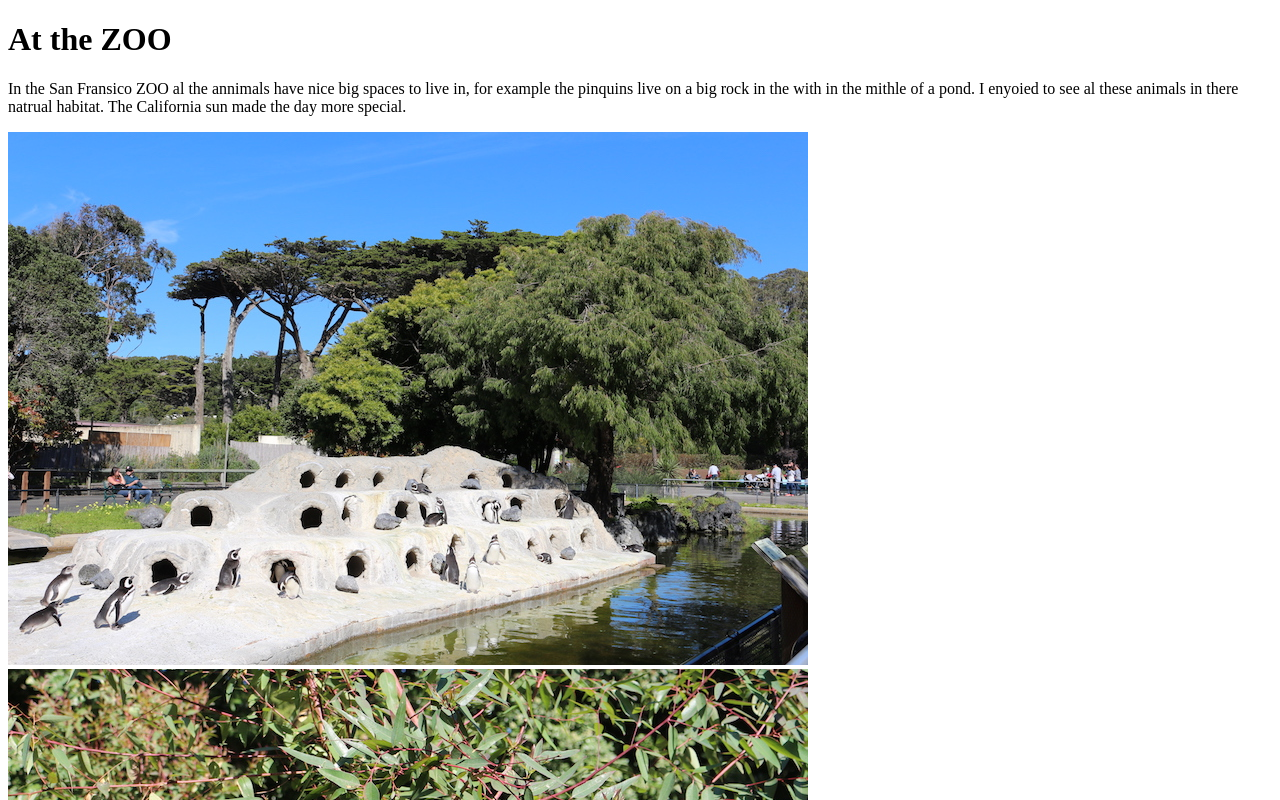
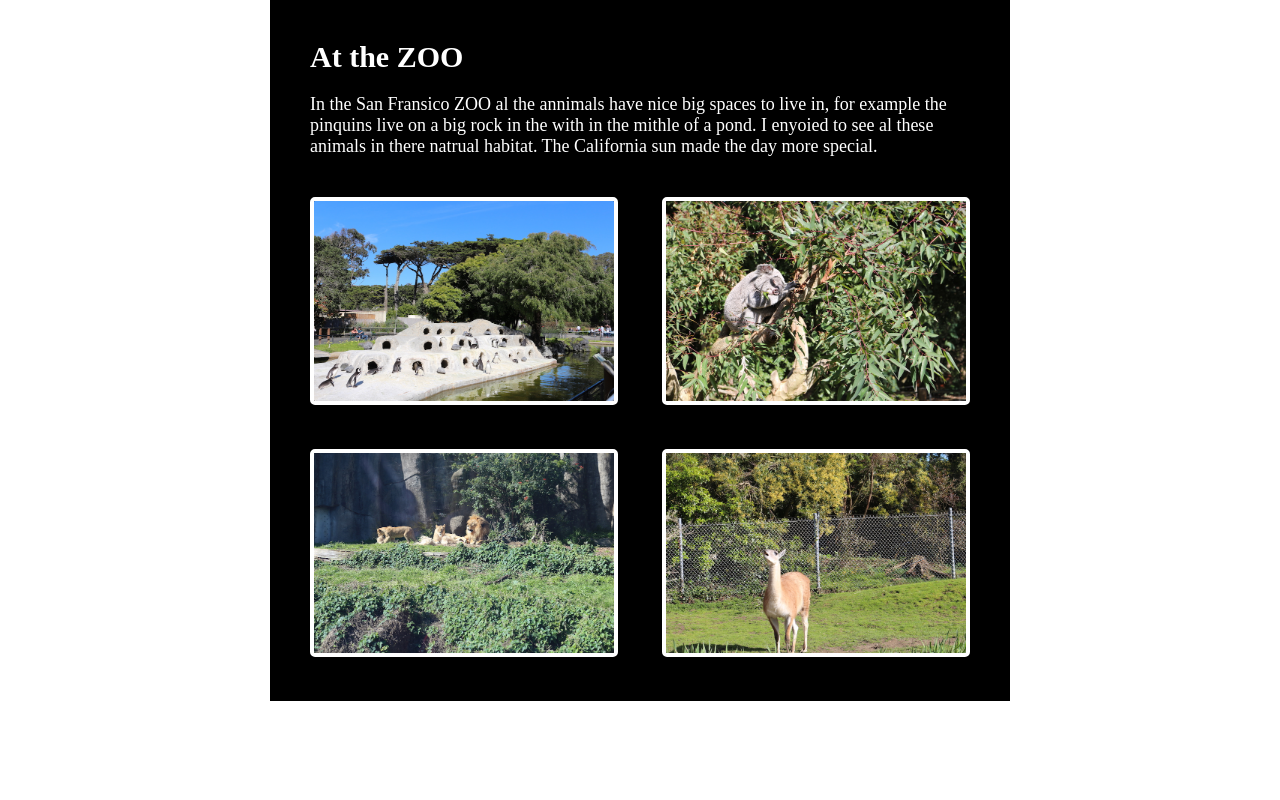
Before and after one commit to BasSondag/basic_repo, a plain HTML site: page index.html in a window 1280 px wide. Shown: the top 800 px of the page. Drawn offline with Linux system fonts and the light colour scheme.

Commit message:
added style.css

```diff
--- a/index.html
+++ b/index.html
@@ -3,6 +3,7 @@
 <head>
 	<meta charset="UTF-8">
 	<title>San Fransico ZOO</title>
+	<link rel="stylesheet" type="text/css" href="style.css">
 </head>
 <body>
 	<div id="container">
--- /dev/null
+++ b/style.css
@@ -0,0 +1,31 @@
+* {
+	margin: 0px;
+	padding: 0px;
+}
+
+	#container {
+		background-color: black;
+		width: 700px;
+		margin: 0px auto;
+		height: auto;
+		color: white;
+		padding: 20px;
+	}
+
+		h1 {
+			font-weight: bold;
+			font-size: 30px;
+			margin: 20px;
+		}
+
+		p {
+			font-size: 18px;
+			margin: 20px;
+		}
+
+		img {
+			width: 300px;
+			margin: 20px;
+			border: 4px solid white;
+			border-radius: 5px;
+		}
```
Also changed, not shown: outlines.txt.
